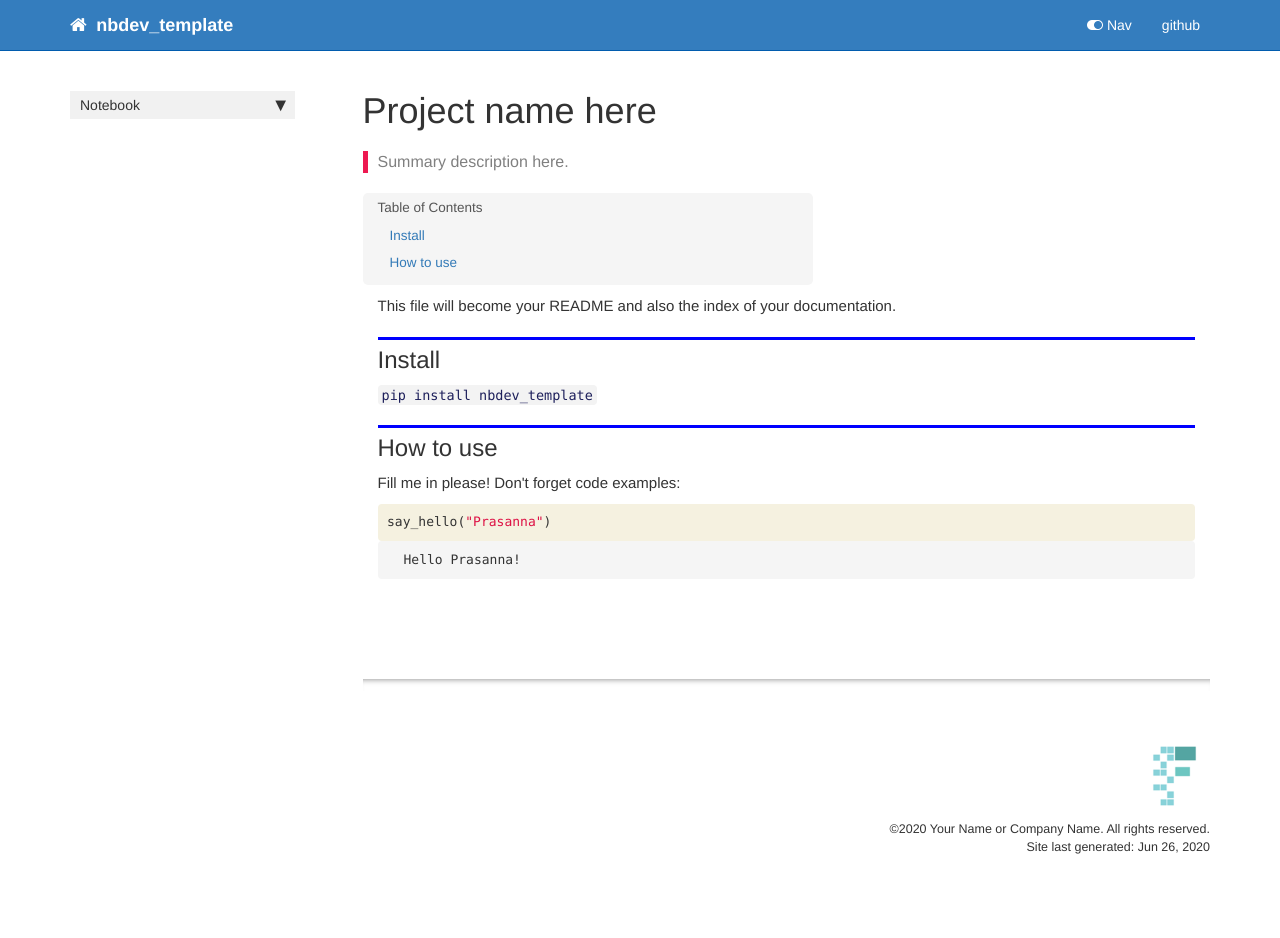
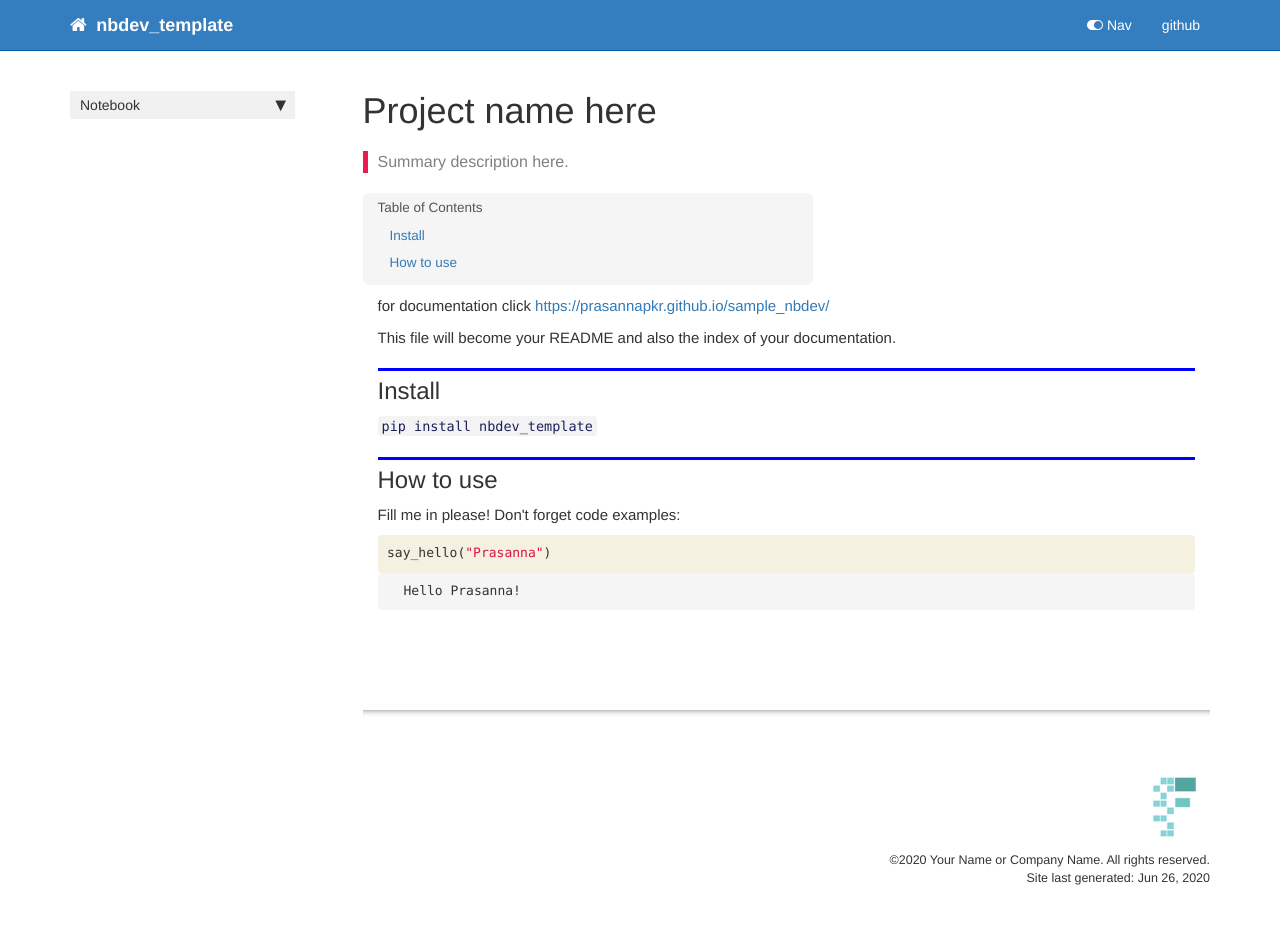
Before and after one commit to prasannapkr/sample_nbdev, a Jekyll site: the page built from docs/index.html, in a window 1280 px wide. Built offline with Jekyll 4.4.1, drawn with Linux system fonts in a browser that asks for light colours; nearby versions of some CDN libraries; comment, search, counter and statistics services are not loaded; before the commit the page ends 906 px from its top, so only the background shows below that.

Commit message:
adding github links

```diff
--- a/docs/index.html
+++ b/docs/index.html
@@ -27,6 +27,14 @@
 </div>
     {% endraw %}
 
+<div class="cell border-box-sizing text_cell rendered"><div class="inner_cell">
+<div class="text_cell_render border-box-sizing rendered_html">
+<p>for documentation click
+<a href="https://prasannapkr.github.io/sample_nbdev/">https://prasannapkr.github.io/sample_nbdev/</a></p>
+
+</div>
+</div>
+</div>
 <div class="cell border-box-sizing text_cell rendered"><div class="inner_cell">
 <div class="text_cell_render border-box-sizing rendered_html">
 <p>This file will become your README and also the index of your documentation.</p>
```
Also changed, not shown: README.md, 1 other file.
